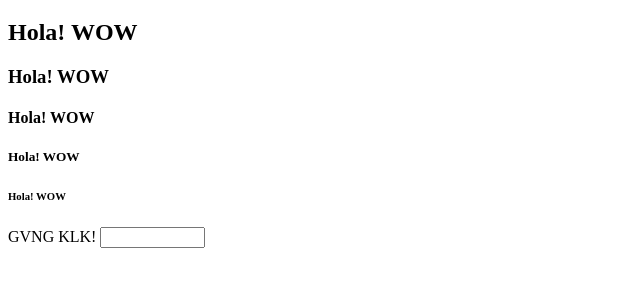
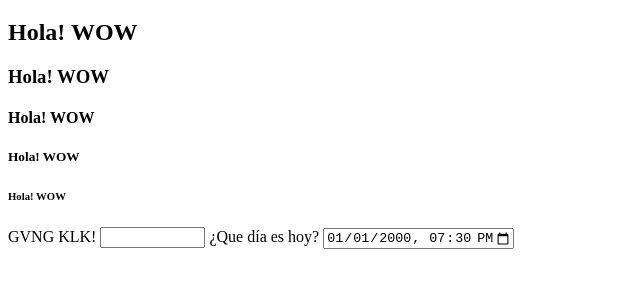
Before and after one commit to anogues21/Pagina-web, a plain HTML site: page index.html in a window 1280 px wide. Shown: the part 61-348 px from the top of the page, without its empty margins (0-640 px from the left). Drawn offline with Linux system fonts and the light colour scheme.

Commit message:
La meti (push.yml)
 en .github\workflows\push.yml

```diff
--- a/index.html
+++ b/index.html
@@ -17,5 +17,15 @@
     <label for="name">KLK!</label>
 
 <input type="text" id="name" name="name" required minlength="4" maxlength="8" size="10" />
+
+<label for="meeting-time">¿Que día es hoy?</label>
+
+<input
+  type="datetime-local"
+  id="meeting-time"
+  name="meeting-time"
+  value="2000-01-01T19:30"
+  min="1900-06-01T00:00"
+  max="9000-06-14T00:00" />
 </body>
 </html>
```
Also changed, not shown: 1 other file.
